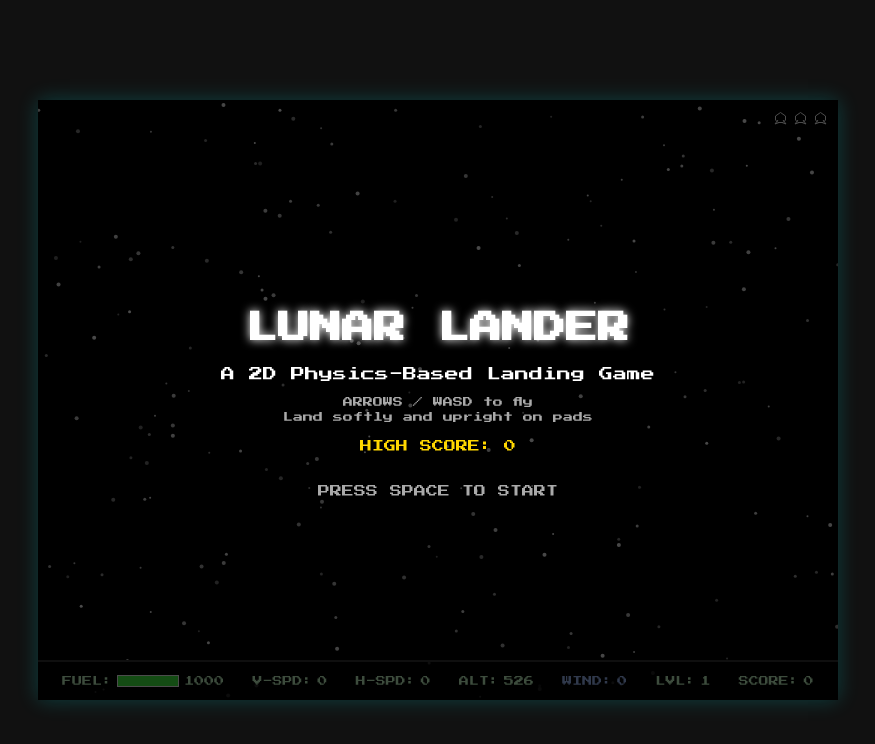
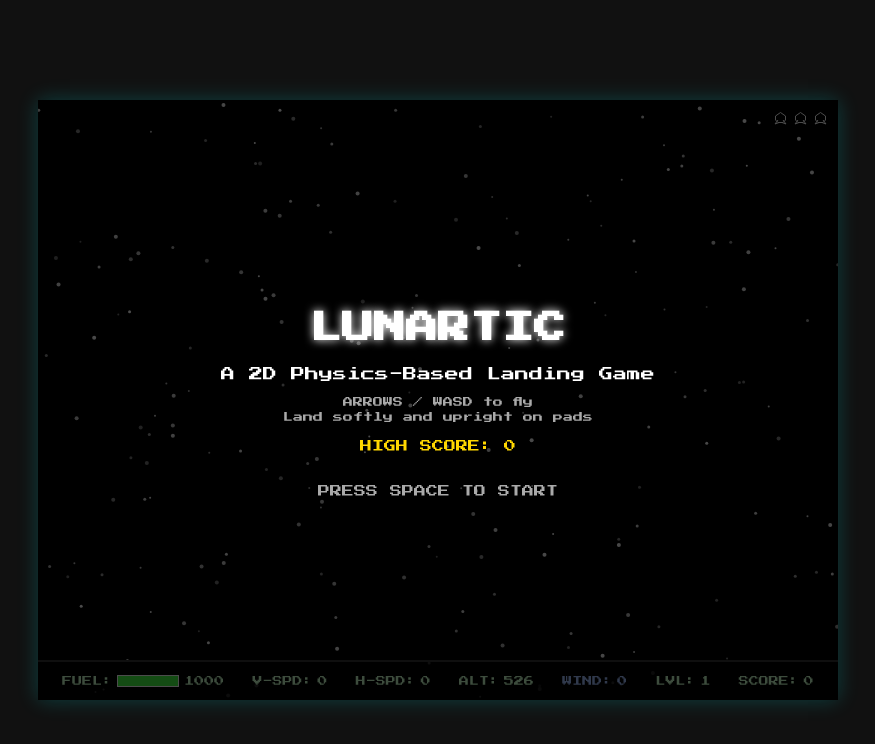
Before and after one commit to jscottvogel/Lunartic, a plain HTML site: page index.html in a window 1280 px wide. Shown: the whole page, without its empty margins (202-1077 px from the left). Drawn offline with Linux system fonts and the light colour scheme.

Commit message:
refactor: rename game title from Lunar Lander to Lunartic throughout index.html

```diff
--- a/index.html
+++ b/index.html
@@ -2,7 +2,7 @@
 <html lang="en">
 <head>
   <meta charset="UTF-8">
-  <title>Lunar Lander</title>
+  <title>Lunartic</title>
   <style>
     @import url('https://fonts.googleapis.com/css2?family=Press+Start+2P&display=swap');
 
@@ -160,7 +160,7 @@
   </div>
   <div id="overlay">
     <div id="overlay-content">
-      <h1 id="title-text">LUNAR LANDER</h1>
+      <h1 id="title-text">LUNARTIC</h1>
       <p id="subtitle-text">A 2D Physics-Based Landing Game</p>
       <p id="instructions" style="color:#AAA; font-size: 10px;">ARROWS / WASD to fly<br>Land softly and upright on pads</p>
       <div id="highscore-display" style="margin-top: 15px; color: #FFD700; font-size: 12px; display: none;">HIGH SCORE: <span id="hs-val">0</span></div>
@@ -471,7 +471,7 @@ function handleStateTransition() {
     }
   } else if (state === 'GAME_OVER') {
     state = 'TITLE';
-    setOverlay('LUNAR LANDER', 'A 2D Physics-Based Landing Game', 'ARROWS / WASD to fly<br>Land softly and upright on pads', 'PRESS SPACE TO START');
+    setOverlay('LUNARTIC', 'A 2D Physics-Based Landing Game', 'ARROWS / WASD to fly<br>Land softly and upright on pads', 'PRESS SPACE TO START');
   }
 }
 
@@ -919,7 +919,7 @@ function gameLoop(timestamp) {
 
 // Start
 initStars();
-setOverlay('LUNAR LANDER', 'A 2D Physics-Based Landing Game', 'ARROWS / WASD to fly<br>Land softly and upright on pads', 'PRESS SPACE TO START');
+setOverlay('LUNARTIC', 'A 2D Physics-Based Landing Game', 'ARROWS / WASD to fly<br>Land softly and upright on pads', 'PRESS SPACE TO START');
 requestAnimationFrame(gameLoop);
 
 </script>
```
